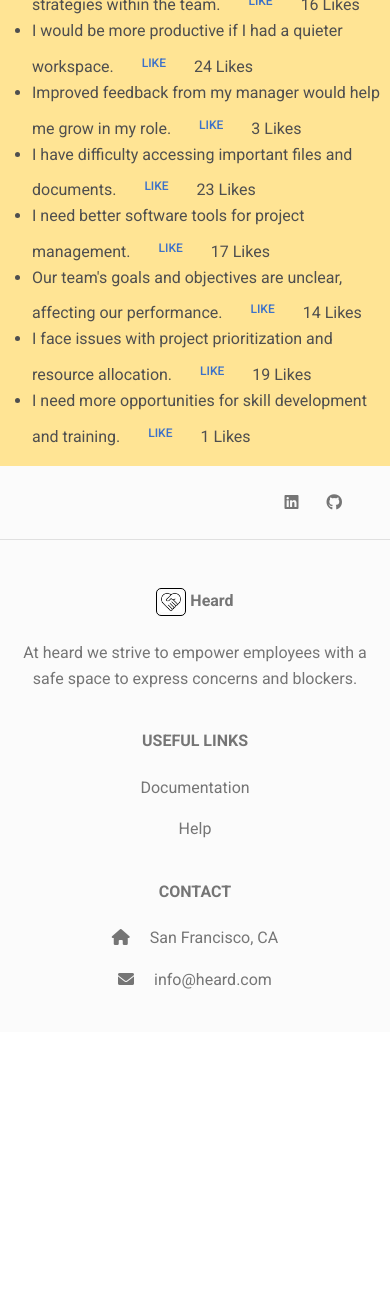
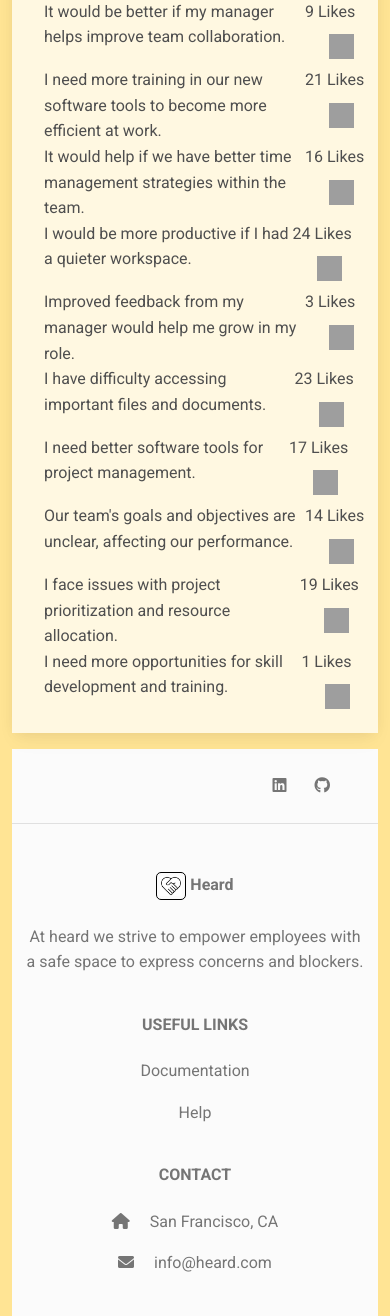
Before and after one commit to kristinaMujakic/Heard, a Flask app: page /teams/1 in a window 390 px wide. Shown: the part 606-1922 px from the top of the page. Before the commit the page ends 1595 px from the top, so only its background shows below. Run offline with Flask 3, Linux system fonts and the light colour scheme; some libraries are stand-ins or nearby versions; grey boxes are pictures that could not be loaded.

Commit message:
adding style

```diff
--- a/templates/team_blockers.html
+++ b/templates/team_blockers.html
@@ -1,23 +1,32 @@
 {% extends 'base.html' %}
 
 {% block content %}
-<div class="bg-image hover-overlay ripple" data-mdb-ripple-color="light">
+
+<div class="container-sm">
+    <div class="card mb-3" style="margin-top: 15px">
+        <div class="row g-0">
+            <div class="col-md-4">
                 <img src="https://images.unsplash.com/photo-1503551723145-6c040742065b-v2?auto=format&fit=crop&q=80&w=2070&ixlib=rb-4.0.3&ixid=M3wxMjA3fDB8MHxwaG90by1wYWdlfHx8fGVufDB8fHx8fA%3D%3D"
-        class="img-fluid" alt="Post it papers" width="100px" />
-    <a href="#!">
-        <div class="mask" style="background-color: rgba(251, 251, 251, 0.15);"></div>
-    </a>
+                    class="img-fluid rounded-start" alt="Post it papers" style="width: 100%; height: 100%" />
             </div>
-<h2>{{ team_blockers["name"] }}</h2>
-<p>{{ team_blockers["summarized_blockers"] }}</p>
 
-<ul>
+            <div class="col-md-8" style="background-color:#FFF8E1">
+
+                <ul class="">
                     {% for team_submission in team_submissions %}
-    <li>
-        {{ team_submission["message"] }}
-        <button class="btn btn-link like-button" data-id="{{ team_submission.id }}">Like</button>
-        <span class="likes-count" id="likes-count-{{ team_submission.id }}">0 Likes</span>
+                    <li class="d-flex justify-content-between">
+                        <span>{{ team_submission["message"] }}</span>
+                        <span>
+                            <span class="likes-count " id="likes-count-{{ team_submission.id }}">0 Likes</span>
+                            <button class="btn btn-link like-button " data-id="{{ team_submission.id }}">
+                                <img width="25" height="25" src="../static/like_icon.svg">
+                            </button>
+                        </span>
                     </li>
                     {% endfor %}
                 </ul>
+
+            </div>
+        </div>
+    </div>
     {% endblock %}
```
Lines whose indentation alone changed are shown as unchanged.
